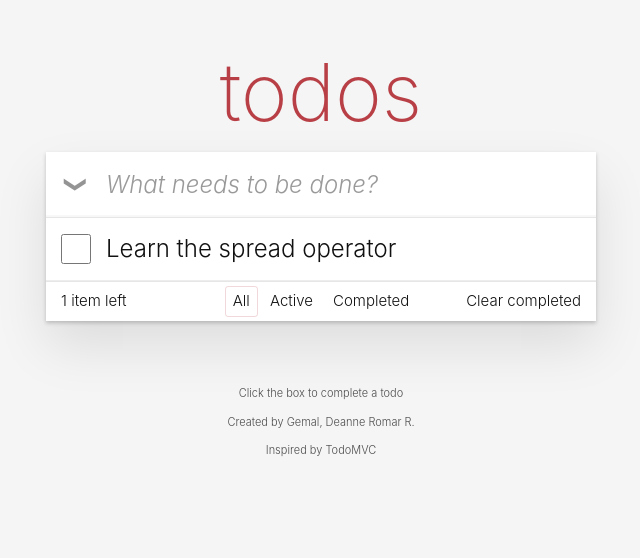
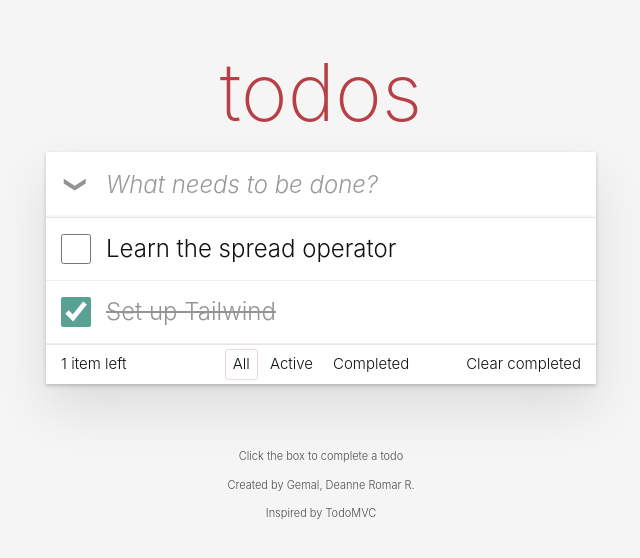
Before and after one commit to CTRL-Gem/csit340-todomvc, a React (Vite) app: page / in a window 1280 px wide. Shown: the top 558 px of the page, without its empty margins (319-959 px from the left). Built offline with nearby package versions, Linux system fonts and the light colour scheme.

Commit message:
feat: render todos from state with map

```diff
--- a/src/components/Todos.jsx
+++ b/src/components/Todos.jsx
@@ -1,4 +1,11 @@
+import { useState } from 'react'
+
 function Todos() {
+  const [todos] = useState([
+    { id: 1, text: 'Learn the spread operator', completed: false },
+    { id: 2, text: 'Set up Tailwind', completed: true },
+  ])
+
   return (
     <section className="mx-auto max-w-[550px]">
       <h1 className="text-center text-[80px] font-extralight text-[#b83f45]">
@@ -23,13 +30,27 @@
           </label>
 
             <ul>
-            <li className="group relative flex items-center border-b border-[#ededed] text-2xl">
+            {todos.map((todo) => (
+              <li
+                key={todo.id}
+                className="group relative flex items-center border-b border-[#ededed] text-2xl"
+              >
               <input
                 type="checkbox"
+                checked={todo.completed}
+                  readOnly
                 className="ml-[15px] size-[30px] shrink-0 cursor-pointer accent-[#59a193]"
               />
-              <span className="flex-1 py-[15px] pr-[60px] pl-[15px] break-all">
-                Learn the spread operator
+
+                <span
+                  className={
+                    todo.completed
+                      ? 'flex-1 py-[15px] pr-[60px] pl-[15px] break-all text-[#949494] line-through'
+                      : 'flex-1 py-[15px] pr-[60px] pl-[15px] break-all'
+                  }
+                >
+                  {todo.text}
+
               </span>
               <button
                 type="button"
@@ -38,6 +59,7 @@
                 ×
               </button>
             </li>
+             ))}
           </ul>
         </main>
 
```
